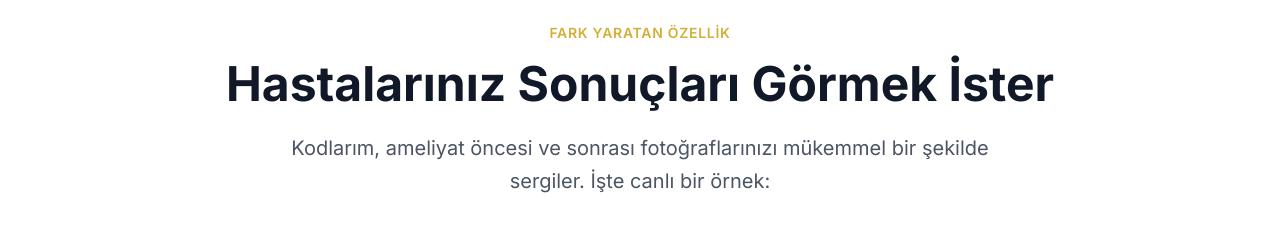
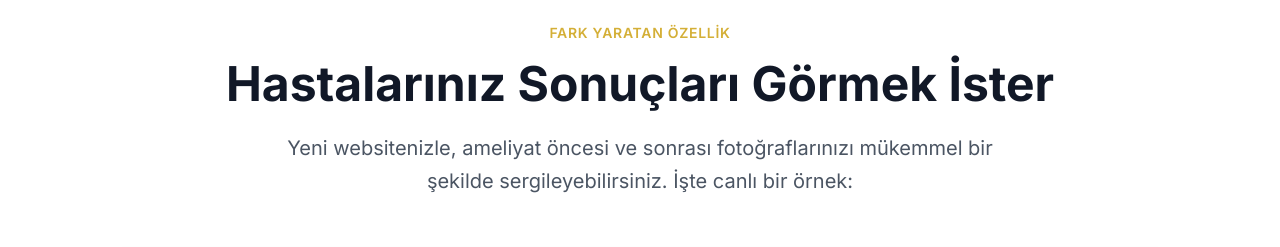
Before and after one commit to berkaykosencode/portfolio-website, a Next.js app: page / in a window 1280 px wide. Shown: the part 860-1107 px from the top of the page. Built offline with nearby package versions, Linux system fonts and the light colour scheme.

Commit message:
new before after photos

```diff
--- a/components/DemoSection.tsx
+++ b/components/DemoSection.tsx
@@ -22,8 +22,8 @@ export default function DemoSection() {
             Hastalarınız Sonuçları Görmek İster
           </h2>
           <p className="text-xl text-gray-600 max-w-3xl mx-auto leading-relaxed">
-            Kodlarım, ameliyat öncesi ve sonrası fotoğraflarınızı
-            mükemmel bir şekilde sergiler. İşte canlı bir örnek:
+            Yeni websitenizle, ameliyat öncesi ve sonrası fotoğraflarınızı
+            mükemmel bir şekilde sergileyebilirsiniz. İşte canlı bir örnek:
           </p>
         </motion.div>
 
@@ -35,8 +35,8 @@ export default function DemoSection() {
           transition={{ duration: 0.6, delay: 0.2 }}
         >
           <BeforeAfterSlider
-            beforeImage="https://images.unsplash.com/photo-1616683693504-3ea7e9ad6fec?w=800&h=600&fit=crop"
-            afterImage="https://images.unsplash.com/photo-1616683693504-3ea7e9ad6fec?w=800&h=600&fit=crop&brightness=1.1&saturation=1.2"
+            beforeImage="/images/beforerhino.png"
+            afterImage="/images/afterrhino.png"
             beforeLabel="Önce"
             afterLabel="Sonra"
           />
```
Also changed, not shown: readable /README.md, 2 other files (tests, documents, lock files or other folders).
